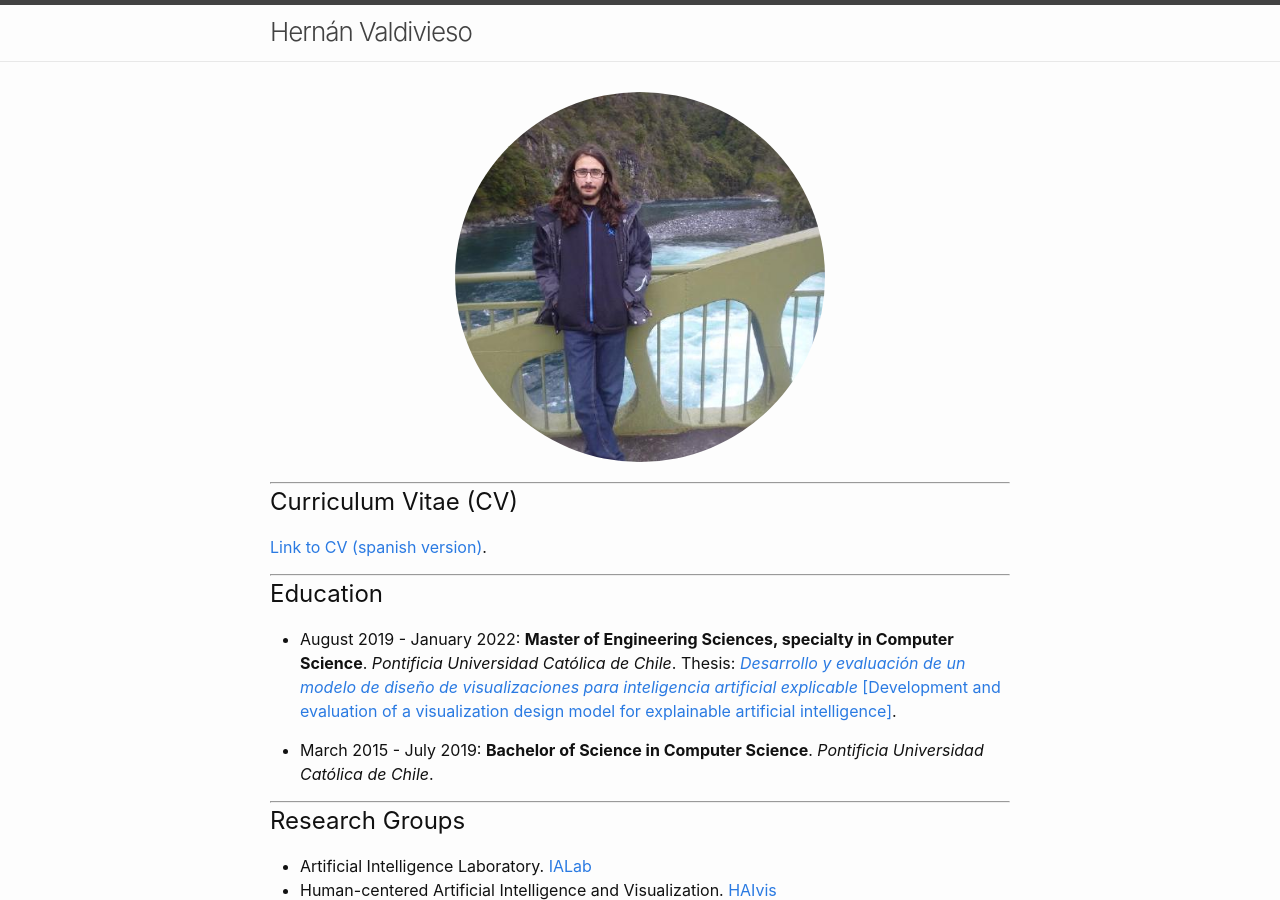
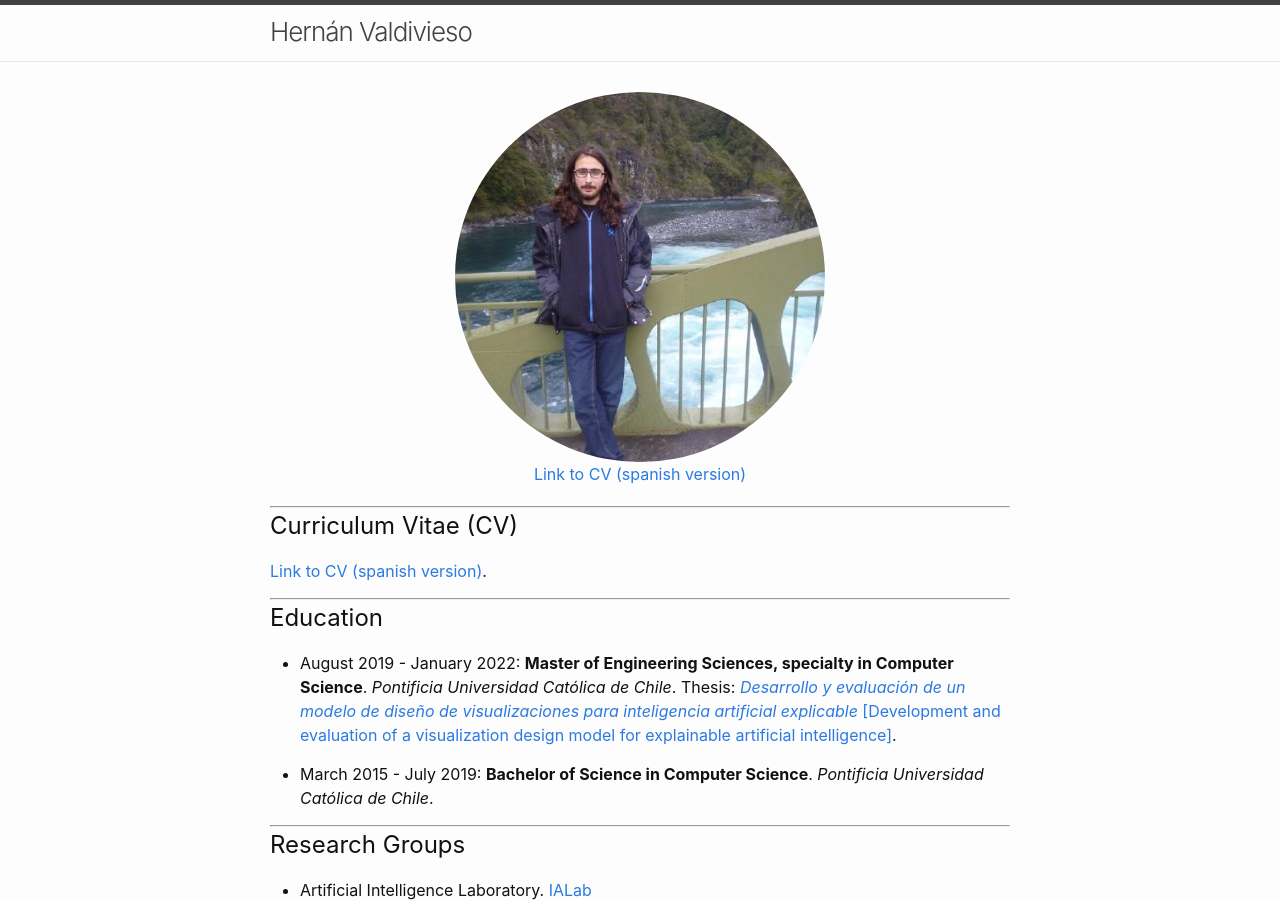
Before and after one commit to Hernan4444/hernan4444.github.io, a Jekyll site: the page built from index.md, in a window 1280 px wide and 900 px high. Built offline with Jekyll 4.4.1, drawn with Linux system fonts in a browser that asks for light colours.

Commit message:
Update home.html

```diff
--- a/_layouts/home.html
+++ b/_layouts/home.html
@@ -9,7 +9,7 @@ layout: default
 
   <div style="padding-bottom: 20px; text-align: center">
       <img src="{{ '/assets/perfil.jpeg' | relative_url }}" width="50%" style="border-radius: 50%">
-
+    <div> <a href="https://hernan4444.github.io/CV%20-%20Herna%CC%81n%20Valdivieso.pdf" target="_blank">Link to CV (spanish version)</a></div>
   </div>
     {{ content }}
 
```
